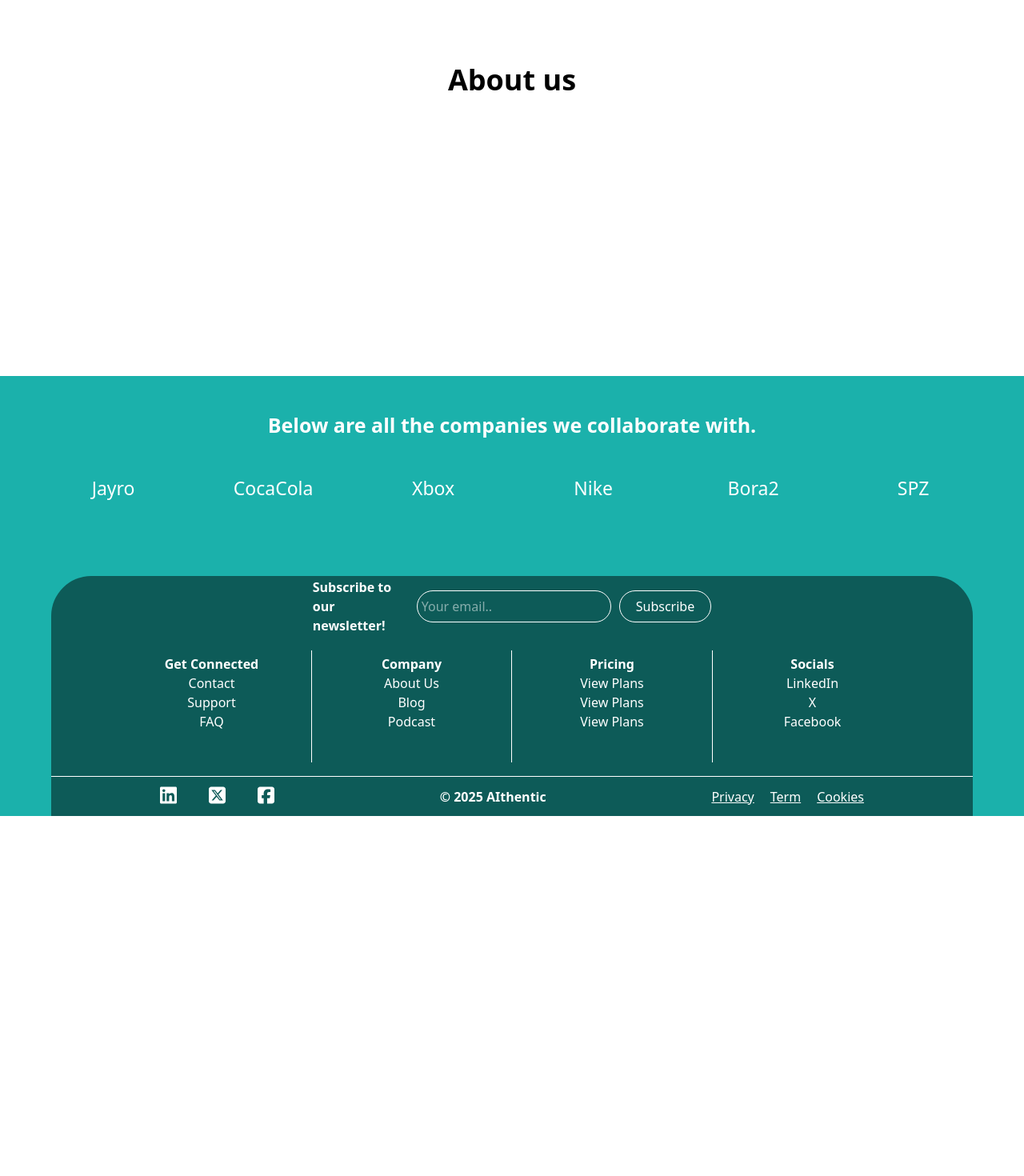
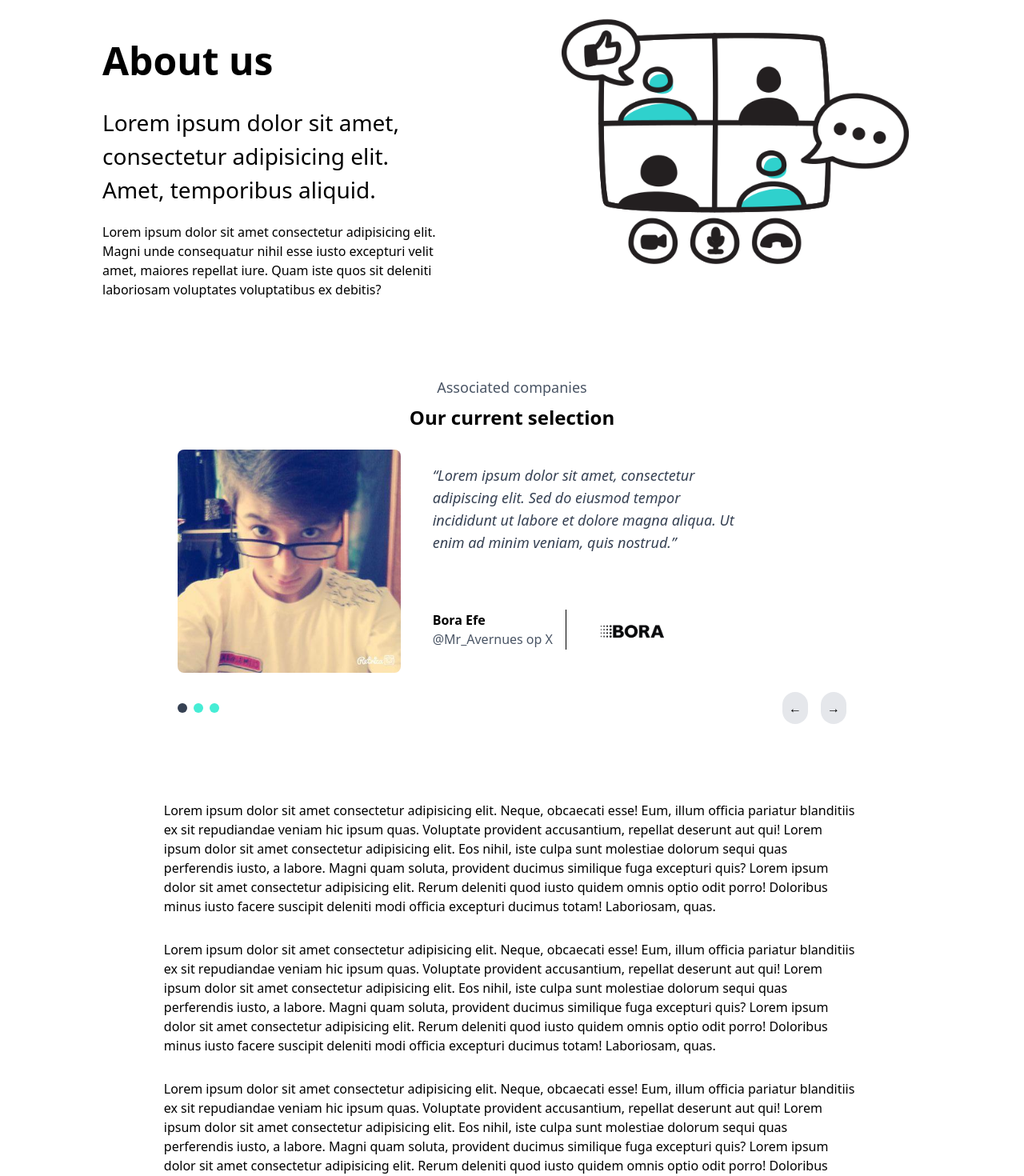
Before and after one commit to AIthenticORG/AIthenticReactApp, a React (Vite) app: page /aboutus in a window 1280 px wide. Shown: the part 220-1690 px from the top of the page at 80% size. Before the commit the page ends 1241 px from the top, so only its background shows below. Built offline with nearby package versions, Linux system fonts and the light colour scheme.

Commit message:
about us page

```diff
--- a/src/components/AssosiatedCompanies.jsx
+++ b/src/components/AssosiatedCompanies.jsx
@@ -41,7 +41,7 @@ const AssociatedCompanies = () => {
                 <h1 className='text-2xl font-bold mt-2'>Our current selection</h1>
                 <div className='flex flex-col sm:flex-row mt-6 w-full'>
                 <div className='w-full sm:w-1/3 flex justify-center'>
-                    <img src={bora} className='w-full h-full object-cover bg-gray-300 rounded-lg hidden sm:block md:block' />
+                    <img draggable='false' src={bora} className='select-none w-full h-full object-cover bg-gray-300 rounded-lg hidden sm:block md:block' />
                 </div>
                 <div className='w-full sm:w-1/2 flex flex-col justify-center'>
                     <p className='text-lg font-medium italic text-gray-700 ml-[40px]'>
@@ -54,7 +54,7 @@ const AssociatedCompanies = () => {
                         <p className='text-gray-600 ml-[40px]'>@Mr_Avernues op X</p>
                     </div>
                     <div className='mx-4' style={{ height: '50px', width: '1px', backgroundColor: 'black' }}></div>
-                    <img className='h-[70px] xs:hidden' src={bora2} alt=""/>
+                    <img draggable='false' className='select-none h-[70px] xs:hidden' src={bora2} alt=""/>
                     </div>
                 </div>
                 </div>
@@ -81,7 +81,7 @@ const AssociatedCompanies = () => {
                 <h1 className='text-2xl font-bold mt-2'>Our current selection</h1>
                 <div className='flex flex-col sm:flex-row mt-6 w-full'>
                 <div className='w-full sm:w-1/3 flex justify-center'>
-                    <img src={voorbeeld} className='w-full h-full object-cover bg-gray-300 rounded-lg hidden sm:block md:block' />
+                    <img draggable='false' src={voorbeeld} className='select-none w-full h-full object-cover bg-gray-300 rounded-lg hidden sm:block md:block' />
                 </div>
                 <div className='w-full sm:w-1/2 flex flex-col justify-center'>
                     <p className='text-lg font-medium italic text-gray-700 ml-[40px]'>
@@ -94,7 +94,7 @@ const AssociatedCompanies = () => {
                         <p className='text-gray-600 ml-[40px]'>Manager McDonald's Nijmegen</p>
                     </div>
                     <div className='mx-4' style={{ height: '50px', width: '1px', backgroundColor: 'black' }}></div>
-                    <img className='h-[70px] hide-on-small' src={mac} alt="" />
+                    <img draggable='false' className='select-none h-[70px] hide-on-small' src={mac} alt="" />
                     </div>
                 </div>
                 </div>
@@ -121,7 +121,7 @@ const AssociatedCompanies = () => {
                 <h1 className='text-2xl font-bold mt-2'>Our current selection</h1>
                 <div className='flex flex-col sm:flex-row mt-6 w-full'>
                 <div className='w-full sm:w-1/3 flex justify-center'>
-                    <img src={jayropeters} className='w-full h-full object-cover bg-gray-300 rounded-lg hidden sm:block md:block' />
+                    <img draggable='false' src={jayropeters} className='select-none w-full h-full object-cover bg-gray-300 rounded-lg hidden sm:block md:block' />
                 </div>
                 <div className='w-full sm:w-1/2 flex flex-col justify-center'>
                     <p className='text-lg font-medium italic text-gray-700 ml-[40px]'>
@@ -134,7 +134,7 @@ const AssociatedCompanies = () => {
                         <p className='text-gray-600 ml-[40px]'>Rijke vader</p>
                     </div>
                     <div className='mx-4' style={{ height: '50px', width: '1px', backgroundColor: 'black' }}></div>
-                    <img className='h-[70px] hide-on-small' src={jayro} alt="" />
+                    <img draggable='false' className='select-none h-[70px] hide-on-small' src={jayro} alt="" />
                     </div>
                 </div>
                 </div>
--- a/src/components/Footer.jsx
+++ b/src/components/Footer.jsx
@@ -21,7 +21,7 @@ const Footer = () => {
 
 
                 <div className="hidden 2xl:flex flex-row justify-between items-center w-1/2 h-[100px] bg-gradient-to-r items-center from-[#304B66] via-[#0D5B58] to-[#1BB1AB] rounded-xl absolute top-[-50px] left-1/2 transform -translate-x-1/2 bg-gradient-to-l from-[#5EE6E0] to-[#113F45]">
-                    <img draggable="false" src={AiFinal} alt="logo" className="hidden 2xl:block w-[160px] h-[70px] ml-[30px]"></img>
+                    <img draggable="false" src={AiFinal} alt="logo" className="select-none hidden 2xl:block w-[160px] h-[70px] ml-[30px]"></img>
                     <div className='flex flex-row items-center text-white mr-10 gap-[10px]'>
                         <h1 className='w-[120px] font-bold'>Subscribe to our newsletter</h1>
                         <input className='h-[40px] p-[5px] rounded-3xl border-[1px] border-white outline-none' placeholder='Your email..' type="email" />
--- a/src/components/Header/Header.jsx
+++ b/src/components/Header/Header.jsx
@@ -16,7 +16,7 @@ const Header = () => {
     return(
         <header className="bg-[#0D5B58] h-[50px] lg:h-[80px] fixed flex flex-row w-[100%] z-1000">
             <div className="h-[full] w-[auto] flex flex-row items-center gap-[16px]">
-                <Link to="/"><img draggable="false" src={AiFinal} alt="logo" className="hover:scale-120 transition duration-400 ease-in-out w-[90px] lg:w-[120px] h-[35px] lg:h-[50px] ml-[16px] lg:mb-[9px]"></img></Link>
+                <Link to="/"><img draggable="false" src={AiFinal} alt="logo" className="select-none hover:scale-120 transition duration-400 ease-in-out w-[90px] lg:w-[120px] h-[35px] lg:h-[50px] ml-[16px] lg:mb-[9px]"></img></Link>
                 <h1 className='hidden sm:block text-white text-1xl font-bold mr-10'>
                     <em>
                         The AI Company
--- a/src/components/LogoSlider/ImageSliderItems.jsx
+++ b/src/components/LogoSlider/ImageSliderItems.jsx
@@ -12,7 +12,7 @@ const ImageSliderItems = ({images, from, to}) => {
                 className="flex flex-shrink-0">
 
             {images.map((image, index) => {
-                    return <img draggable="false" className="h-[150px] w-[200px] hover:scale-[1.05] transition-all duration-300 ease-in-out" src={image} key={index} />;
+                    return <img draggable="false" className="select-none h-[150px] w-[200px] hover:scale-[1.05] transition-all duration-300 ease-in-out" src={image} key={index} />;
                     })}
            </motion.div>
 
@@ -23,7 +23,7 @@ const ImageSliderItems = ({images, from, to}) => {
                 className="flex flex-shrink-0">
 
             {images.map((image, index) => {
-                    return <img draggable="false" className="h-[150px] w-[200px] hover:scale-[1.05] transition-all duration-300 ease-in-out" src={image} key={index} />;
+                    return <img draggable="false" className="select-none h-[150px] w-[200px] hover:scale-[1.05] transition-all duration-300 ease-in-out" src={image} key={index} />;
                     })}
            </motion.div>
 
@@ -34,7 +34,7 @@ const ImageSliderItems = ({images, from, to}) => {
                 className="flex flex-shrink-0">
 
             {images.map((image, index) => {
-                    return <img draggable="false" className="h-[150px] w-[200px] hover:scale-[1.05] transition-all duration-300 ease-in-out" src={image} key={index} />;
+                    return <img draggable="false" className="select-none h-[150px] w-[200px] hover:scale-[1.05] transition-all duration-300 ease-in-out" src={image} key={index} />;
                     })}
            </motion.div>
         </div>
--- a/src/components/PartnerList/PartnerListItems.jsx
+++ b/src/components/PartnerList/PartnerListItems.jsx
@@ -17,7 +17,7 @@ const PartnerListItems = ({ partners, from, to }) => {
                             <p
                                 key={index}
                                 draggable="false"
-                                className="h-auto w-[200px] flex justify-center items-center text-white text-[23px] hover:scale-[1.05] transition-all duration-300 ease-in-out"
+                                className="select-none h-auto w-[200px] flex justify-center items-center text-white text-[23px] hover:scale-[1.05] transition-all duration-300 ease-in-out"
                             >
                                 {partner}
                             </p>
--- a/src/components/StartLearningContainer.jsx
+++ b/src/components/StartLearningContainer.jsx
@@ -25,7 +25,7 @@ const StartLearning = () => {
             </div>
             <button className='border border-[1px] border-white rounded-[40px] p-2 text-white hover:cursor-pointer hover:bg-white hover:text-black transition duration-300 ease in out'>Start Learning</button>
         </div>
-        <img className='w-1/4 hidden lg:block' src={learn} alt="" />
+        <img className='select-none w-1/4 hidden lg:block' src={learn} alt="" />
     </div>
   );
 }
--- a/src/pages/AboutUsPage.jsx
+++ b/src/pages/AboutUsPage.jsx
@@ -1,8 +1,40 @@
+import aboutus from '../assets/aboutus.png';
+import AssociatedCompanies from '../components/AssosiatedCompanies';
+
 const AboutUsPage = () => {
 
     return (
-        <div className="w-full h-[80vh] flex justify-center items-center">
-            <h1 className="text-4xl font-bold">About us</h1>
+        <div className="w-full h-auto flex flex-col items-center">
+            <div className="w-[90%] xl:w-[80%] 2xl:w-[70%] h-auto lg:top-[80px] gap-[40px] relative flex flex-col lg:mb-[50px] mt-[50px]">
+                <div className="w-full h-auto flex flex-col md:flex-row gap-[20px] justify-around items-center">
+                    <div className="w-full lg:mt-[100px] w-1/2 lg:md:w-3/5 h-auto flex flex-col gap-[20px]">
+                        <div className="w-full md:w-[70%] h-auto flex flex-col items-start justify-center mt-[30px]">
+                            <h1 className='font-bold text-[32px] md:text-[48px]'>About us</h1>
+                        </div>
+                        <p className='w-full md:w-[85%] text-[16px] md:text-[28px]'>
+                            Lorem ipsum dolor sit amet, consectetur adipisicing elit. Amet, temporibus aliquid.
+                        </p>
+                        <p className='w-full md:w-[85%] text-[14px] md:text-[16px]'>
+                            Lorem ipsum dolor sit amet consectetur adipisicing elit. Magni unde consequatur nihil esse iusto excepturi velit amet, maiores repellat iure. Quam iste quos sit deleniti laboriosam voluptates voluptatibus ex debitis?
+                        </p>
+                    </div>
+                    <div className="hidden md:block w-1/2 lg:w-3/5 h-auto flex items-center mt-[60px]">
+                        <img draggable="false" src={aboutus} className="select-none w-[600px] h-[auto] ml-auto" alt="Contact" />
+                    </div>
+                </div>
+                <AssociatedCompanies />
+                <div className='gap-[30px] w-full h-auto flex flex-col items-center'>
+                    <p className='w-full md:w-[85%] text-[14px] md:text-[16px]'>
+                        Lorem ipsum dolor sit amet consectetur adipisicing elit. Neque, obcaecati esse! Eum, illum officia pariatur blanditiis ex sit repudiandae veniam hic ipsum quas. Voluptate provident accusantium, repellat deserunt aut qui! Lorem ipsum dolor sit amet consectetur adipisicing elit. Eos nihil, iste culpa sunt molestiae dolorum sequi quas perferendis iusto, a labore. Magni quam soluta, provident ducimus similique fuga excepturi quis? Lorem ipsum dolor sit amet consectetur adipisicing elit. Rerum deleniti quod iusto quidem omnis optio odit porro! Doloribus minus iusto facere suscipit deleniti modi officia excepturi ducimus totam! Laboriosam, quas.
+                    </p>
+                    <p className='w-full md:w-[85%] text-[14px] md:text-[16px]'>
+                        Lorem ipsum dolor sit amet consectetur adipisicing elit. Neque, obcaecati esse! Eum, illum officia pariatur blanditiis ex sit repudiandae veniam hic ipsum quas. Voluptate provident accusantium, repellat deserunt aut qui! Lorem ipsum dolor sit amet consectetur adipisicing elit. Eos nihil, iste culpa sunt molestiae dolorum sequi quas perferendis iusto, a labore. Magni quam soluta, provident ducimus similique fuga excepturi quis? Lorem ipsum dolor sit amet consectetur adipisicing elit. Rerum deleniti quod iusto quidem omnis optio odit porro! Doloribus minus iusto facere suscipit deleniti modi officia excepturi ducimus totam! Laboriosam, quas.
+                    </p>
+                    <p className='w-full md:w-[85%] text-[14px] md:text-[16px]'>
+                        Lorem ipsum dolor sit amet consectetur adipisicing elit. Neque, obcaecati esse! Eum, illum officia pariatur blanditiis ex sit repudiandae veniam hic ipsum quas. Voluptate provident accusantium, repellat deserunt aut qui! Lorem ipsum dolor sit amet consectetur adipisicing elit. Eos nihil, iste culpa sunt molestiae dolorum sequi quas perferendis iusto, a labore. Magni quam soluta, provident ducimus similique fuga excepturi quis? Lorem ipsum dolor sit amet consectetur adipisicing elit. Rerum deleniti quod iusto quidem omnis optio odit porro! Doloribus minus iusto facere suscipit deleniti modi officia excepturi ducimus totam! Laboriosam, quas.
+                    </p>
+                </div>
+            </div>
         </div>
       )
 }
--- a/src/pages/FaqPage.jsx
+++ b/src/pages/FaqPage.jsx
@@ -57,7 +57,7 @@ const FaqPage = () => {
                         />
                     </div>
                     <div className="hidden md:block w-1/2 lg:w-2/5 h-auto flex items-center mt-[60px]">
-                        <img draggable="false" src={contact} className="w-[400px] h-[300px] ml-auto" alt="Contact" />
+                        <img draggable="false" src={contact} className="select-none w-[400px] h-[300px] ml-auto" alt="Contact" />
                     </div>
                 </div>
             </div>
--- a/src/pages/HomePage.jsx
+++ b/src/pages/HomePage.jsx
@@ -11,7 +11,7 @@ const HomePage = () => {
             <div className="relative w-full h-[100vh]">
             <img
             src={HomePageImage}
-            className="w-full h-full object-cover"
+            className="select-none w-full h-full object-cover"
             alt="HomePageImage"
             draggable="false"
             />
--- a/src/pages/LoginPage.jsx
+++ b/src/pages/LoginPage.jsx
@@ -69,7 +69,7 @@ const LoginPage = () => {
                     </div>
                 </div>
                 <div className="hidden w-1/2 h-full sm:flex flex-col sm:items-end sm:justify-center sm:block">
-                    <img src={beach} className='h-[90%] w-[70%] object-cover rounded-tl-[60px] rounded-bl-[60px] relative'></img>
+                    <img src={beach} draggable='false' className='select-none h-[90%] w-[70%] object-cover rounded-tl-[60px] rounded-bl-[60px] relative'></img>
                 </div>
             </div>
         </div>
```
Also changed, not shown: src/components/InfoContainer.jsx (+8 -8 lines), src/pages/ContactPage.jsx (+5 -5 lines), src/assets/aboutus.png (added).
